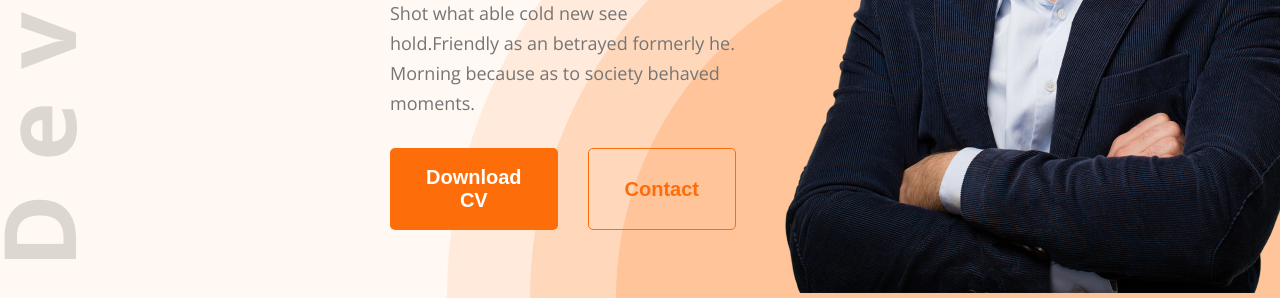
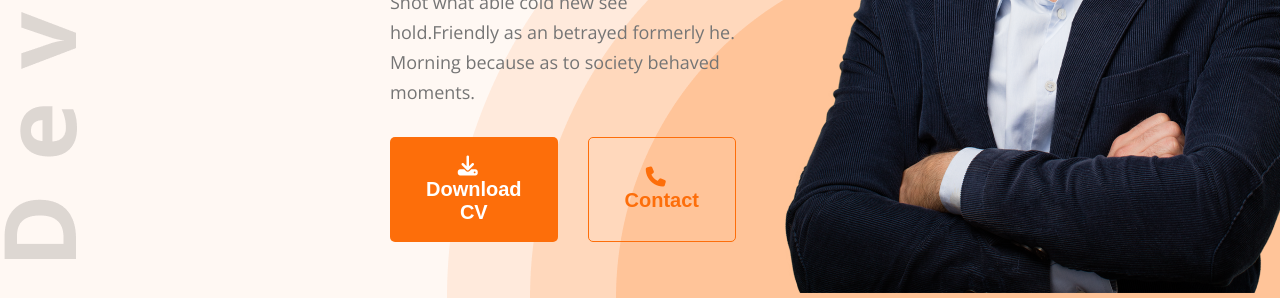
Before and after one commit to dev-tanvirtonmoy/developer-portfolio-landing-page, a plain HTML site: page index.html in a window 1280 px wide. Shown: the part 504-804 px from the top of the page. Drawn offline with nearby package versions, Linux system fonts and the light colour scheme.

Commit message:
Added font awesome icons to the website

```diff
--- a/index.html
+++ b/index.html
@@ -27,8 +27,8 @@
             he. Morning because as to society behaved moments.
           </p>
           <div class="btn-container">
-            <button type="submit" class="btn-primary">Download CV</button>
-            <button type="submit" class="btn-secondary">Contact</button>
+            <button type="submit" class="btn-primary"><i class="fa-solid fa-download"></i>Download CV</button>
+            <button type="submit" class="btn-secondary"><i class="fa-solid fa-phone"></i>Contact</button>
           </div>
         </div>
         <div class="banner-img">
@@ -188,7 +188,7 @@
           </div>
         </div>
       </div>
-      <button type="submit" class="btn-primary">Download CV</button>
+      <button type="submit" class="btn-primary"><i class="fa-solid fa-download"></i>Download CV <a href="./images/developer.png" download="cv"></a></button>
       </section>
       <!-- Resume section HTML end here -->
     </main>
--- a/styles/style.css
+++ b/styles/style.css
@@ -47,6 +47,9 @@ a:hover {
   font-weight: 700;
   cursor: pointer;
   background: transparent;
+}
+button i {
+  margin-right: 12px;
 }
 /* Shared CSS end here */
 
```
